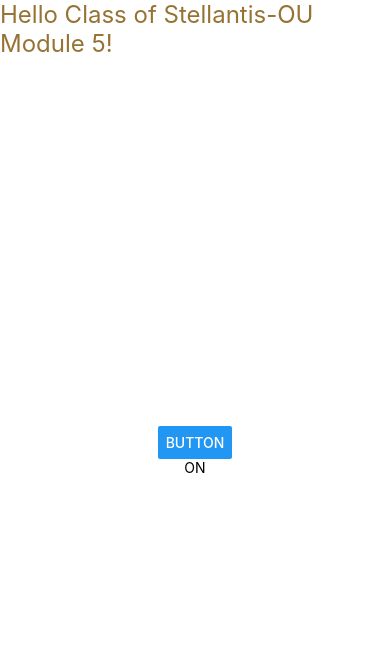
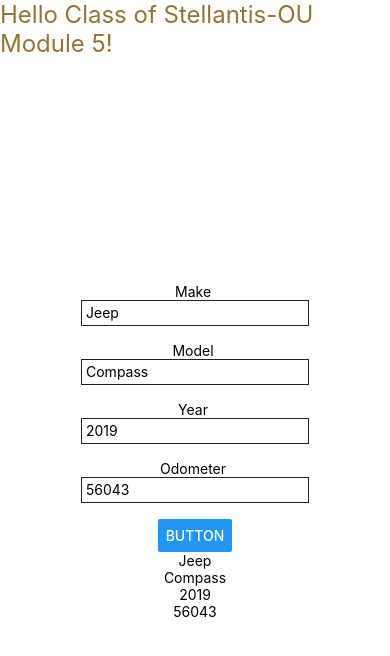
Before and after one commit to palmex/carfrontendjul22, a React Native app: screen / in a window 390 px wide. Shown: the top 656 px of the page. Built offline with nearby package versions, Linux system fonts and the light colour scheme.

Commit message:
added states & text input w/ one state change

```diff
--- a/components/Cars.js
+++ b/components/Cars.js
@@ -1,13 +1,23 @@
 import React from "react";
-import { StyleSheet, Text, View, Button } from 'react-native';
+import { StyleSheet, Text, View, Button, TextInput } from 'react-native';
 
 
 export default class Cars extends React.Component {
 
     constructor(){
         super();
-        this.state = {stateBool: true}
-        this.state = {stateText: "ON"}
+        this.state = {
+            stateBool: true,
+            make: 'Jeep',
+            model: 'Compass',
+            year: '2019',
+            odometer: '56043'
+
+
+        }
+
+
+
     }
 
 
@@ -19,15 +29,41 @@
         } else {
             this.setState({stateText: "OFF"})
         }
+
     }
 
 
     render(){
+
         return(
             <View style={styles.container}>
+                <Text>Make </Text>
+                <TextInput style={styles.textinput}
+                defaultValue={this.state.make}
+                onChangeText={(e) => this.setState({make: e})}></TextInput>
+
+
+                <Text>Model </Text>
+                <TextInput style={styles.textinput}
+                defaultValue={this.state.model}></TextInput>
+
+
+                <Text>Year </Text>
+                <TextInput style={styles.textinput}
+                defaultValue={this.state.year}></TextInput>
+
+
+                <Text>Odometer </Text>
+                <TextInput style={styles.textinput}
+                defaultValue={this.state.odometer}></TextInput>
+
+
                 <Button onPress={this.firstFunction} title="Button"/>
-                <Text>{this.state.stateText}</Text>
-                {/* <StatusBar style="auto" /> */}
+                <Text >{this.state.make}</Text>
+                <Text >{this.state.model}</Text>
+                <Text >{this.state.year}</Text>
+                <Text >{this.state.odometer}</Text>
+
             </View>
 
         )
@@ -37,8 +73,15 @@
 const styles = StyleSheet.create({
     container: {
       flex: 1,
-      backgroundColor: '#fff',
+    //   backgroundColor: {this.state.bkgColor},
       alignItems: 'center',
       justifyContent: 'center',
     },
+    textinput: {
+        height: 26,
+        borderWidth: 0.5,
+        borderColor: '#222',
+        padding: 4,
+        marginBottom: '1rem'
+    }
   });
```
